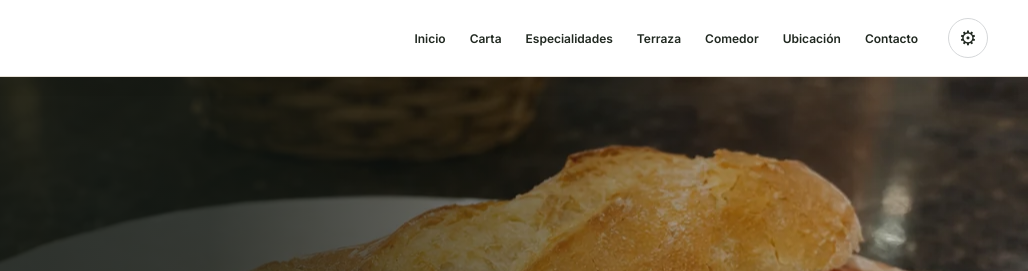
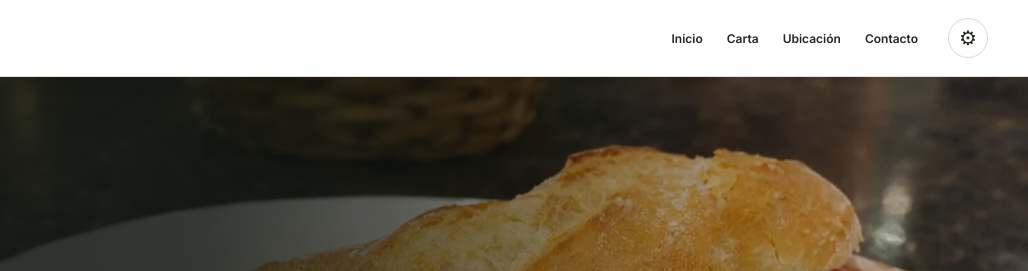
Before and after one commit to Winniethepopper/asociacion-ambigu-santa-ana-web, a plain HTML site: page index.html in a window 1280 px wide. Shown: the top 271 px of the page, 252-1280 px from the left. Drawn offline with Linux system fonts and the light colour scheme.

Commit message:
Simplify header navigation
Co-authored-by: Copilot App <223556219+Copilot@users.noreply.github.com>

```diff
--- a/index.html
+++ b/index.html
@@ -37,9 +37,6 @@
       <nav class="desktop-nav" aria-label="Navegación principal">
         <a href="#inicio">Inicio</a>
         <a href="#carta">Carta</a>
-        <a href="#especialidades">Especialidades</a>
-        <a href="#terraza">Terraza</a>
-        <a href="#comedor">Comedor</a>
         <a href="#ubicacion">Ubicación</a>
         <a href="#contacto">Contacto</a>
       </nav>
@@ -49,9 +46,6 @@
     <div id="mobileNav" class="mobile-nav container">
       <a href="#inicio">Inicio</a>
       <a href="#carta">Carta</a>
-      <a href="#especialidades">Especialidades</a>
-      <a href="#terraza">Terraza</a>
-      <a href="#comedor">Comedor</a>
       <a href="#ubicacion">Ubicación</a>
       <a href="#contacto">Contacto</a>
     </div>
```
